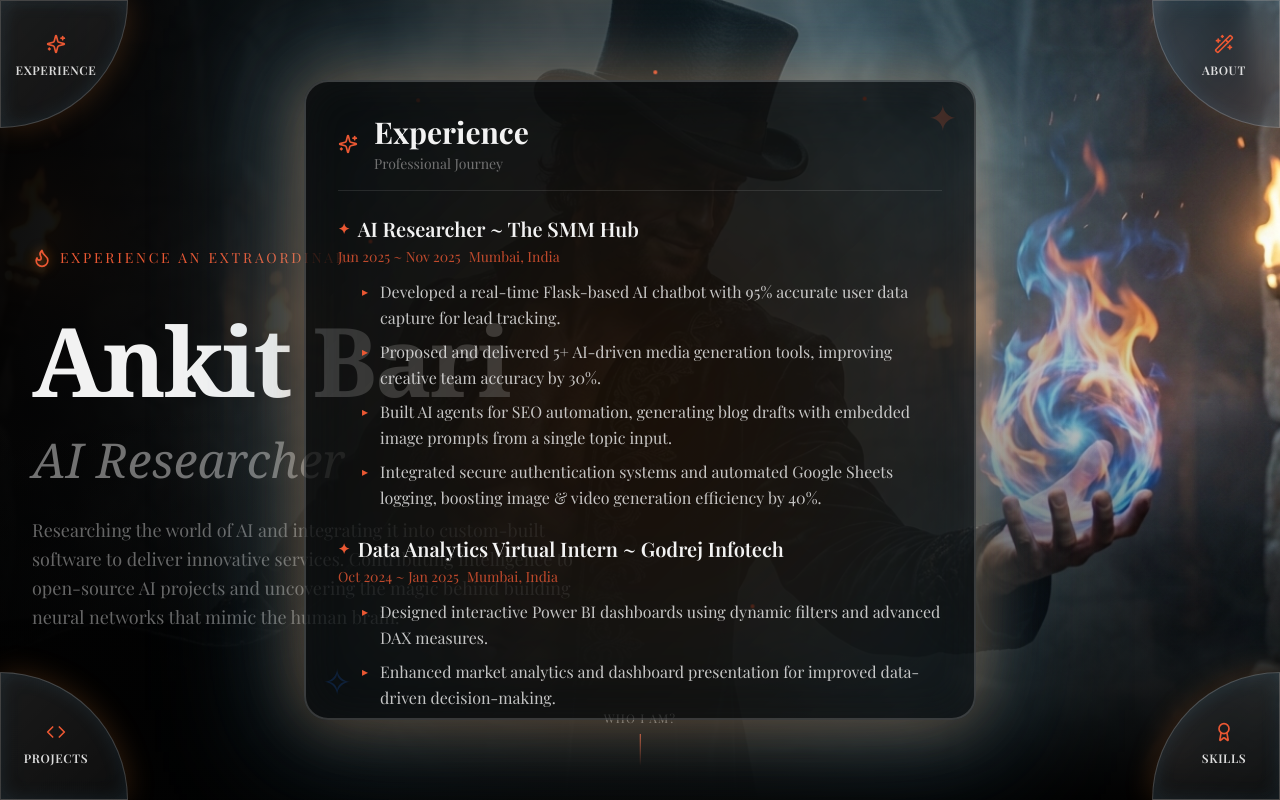
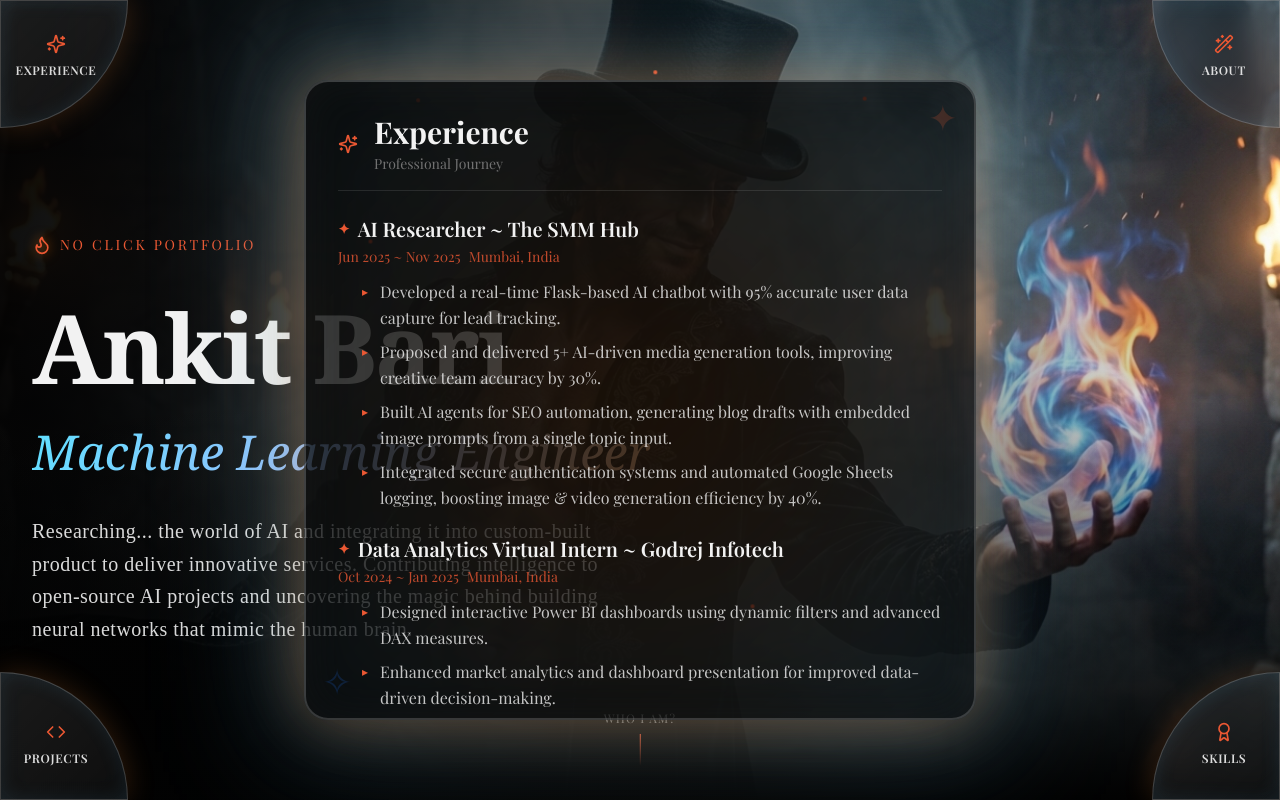
Before and after one commit to aijadugar/aijadugar, a Next.js app: page / in a window 1280 px wide. Built offline with nearby package versions, Linux system fonts and the light colour scheme.

Commit message:
dynamic roles rotation

```diff
--- /dev/null
+++ b/components/RotatingRole.tsx
@@ -0,0 +1,79 @@
+"use client"
+
+import { useEffect, useState } from "react"
+import { AnimatePresence, motion } from "framer-motion"
+
+const roles = [
+  "AI Researcher",
+  "Machine Learning Engineer",
+  "Deep Learning Engineer",
+  "Forward Deployed Engineer",
+  "Applied ML Engineer",
+  "AI Backend Developer",
+]
+
+export function RotatingRole() {
+  const [index, setIndex] = useState(0)
+
+  useEffect(() => {
+    const interval = setInterval(() => {
+      setIndex((prev) => (prev + 1) % roles.length)
+    }, 3500)
+
+    return () => clearInterval(interval)
+  }, [])
+
+  return (
+    <div
+      className="relative h-[60px] overflow-visible"
+      style={{
+        perspective: "1200px",
+      }}
+    >
+      <AnimatePresence mode="wait">
+        <motion.p
+          key={roles[index]}
+          animate={{
+            rotateX: 0,
+            opacity: 1,
+            y: 0,
+            filter: "blur(0px)",
+          }}
+          initial={{
+            rotateX: -90,
+            opacity: 0,
+            y: -30,
+            filter: "blur(8px)",
+          }}
+          exit={{
+            rotateX: 90,
+            opacity: 0,
+            y: 30,
+            filter: "blur(8px)",
+          }}
+          transition={{
+            duration: 0.9,
+            ease: [0.22, 1, 0.36, 1],
+          }}
+          style={{
+            transformStyle: "preserve-3d",
+            backfaceVisibility: "hidden",
+          }}
+          className="
+          font-serif
+          text-4xl
+          lg:text-5xl
+          font-light
+          italic
+          bg-[linear-gradient(120deg,#60DFFF_0%,#9ABEFF_45%,#FFB06A_100%)]
+          bg-clip-text
+          text-transparent
+          leading-[1.2]
+        "
+        >
+          {roles[index]}
+        </motion.p>
+      </AnimatePresence>
+    </div>
+  )
+}
--- a/components/corner-panels.tsx
+++ b/components/corner-panels.tsx
@@ -190,7 +190,11 @@ export function CornerPanels() {
     }
 
     const handleClickOutside = (e: MouseEvent) => {
-      if (popupRef.current && !popupRef.current.contains(e.target as Node)) {
+      const target = e.target as Node
+
+      if ((e.target as HTMLElement).closest("[data-no-close]")) return
+
+      if (popupRef.current && !popupRef.current.contains(target)) {
         setActiveSection(null)
       }
     }
@@ -206,6 +210,7 @@ export function CornerPanels() {
 
   return (
     <>
+      <div data-no-close>
         {/* Corner Panels */}
         <div className="fixed inset-0 pointer-events-none z-40">
           {sections.map((section) => (
@@ -384,6 +389,7 @@ export function CornerPanels() {
             </div>
           </div>
         )}
+      </div>
     </>
   )
 }
--- a/components/hero-section.tsx
+++ b/components/hero-section.tsx
@@ -1,4 +1,5 @@
 import { ScrollIndicator } from "@/components/scroll-indicator"
+import { RotatingRole } from "@/components/RotatingRole"
 import { Flame, Calendar } from "lucide-react"
 import Image from "next/image"
 
@@ -30,7 +31,7 @@ export function HeroSection() {
               <Flame className="h-5 w-5 text-primary filter drop-shadow-[0_0_6px_rgba(255,120,0,0.6)]" />
 
               <span className="font-light tracking-[0.2em] text-primary uppercase text-sm">
-                Experience an Extraordinary
+                No Click Portfolio
               </span>
             </div>
 
@@ -40,15 +41,16 @@ export function HeroSection() {
               <h1 className="font-serif text-6xl font-bold leading-tight tracking-tight text-foreground lg:text-7xl xl:text-8xl text-balance">
                 {"Ankit Bari"}
               </h1>
-              <p className="font-serif text-4xl font-light italic text-muted-foreground lg:text-5xl text-balance">
-                {"AI Researcher"}
-              </p>
+              <RotatingRole />
             </div>
 
             {/* Description */}
-            <p className="max-w-xl text-lg leading-relaxed text-muted-foreground/90 font-light">
+            <p
+              style={{ fontFamily: "Times New Roman, serif" }}
+              className="max-w-xl text-xl leading-relaxed text-white/85 font-light tracking-wide"
+            >
               {
-                "Researching the world of AI and integrating it into custom-built software to deliver innovative services. Contributing intelligence to open-source AI projects and uncovering the magic behind building neural networks that mimic the human brain."
+                "Researching... the world of AI and integrating it into custom-built product to deliver innovative services. Contributing intelligence to open-source AI projects and uncovering the magic behind building neural networks that mimic the human brain."
               }
             </p>
 
--- a/package.json
+++ b/package.json
@@ -9,6 +9,7 @@
     "start": "next start"
   },
   "dependencies": {
+    "@chenglou/pretext": "^0.0.7",
     "@hookform/resolvers": "^3.10.0",
     "@radix-ui/react-accordion": "1.2.2",
     "@radix-ui/react-alert-dialog": "1.1.4",
@@ -44,6 +45,7 @@
     "cmdk": "1.0.4",
     "date-fns": "4.1.0",
     "embla-carousel-react": "8.5.1",
+    "framer-motion": "^12.40.0",
     "input-otp": "1.4.1",
     "lucide-react": "^0.454.0",
     "next": "16.0.10",
```
Also changed, not shown: 1 other file (tests, documents, lock files or other folders). Lines whose indentation alone changed are shown as unchanged.
